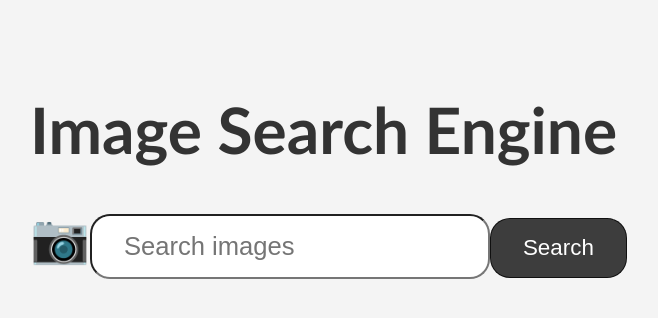
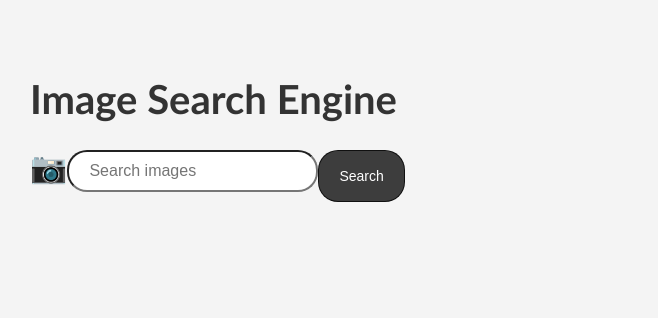
Before and after one commit to AVu120/image-search-engine, a React app in the folder client/: page / in a window 1280 px wide. Shown: the top 318 px of the page, without its empty margins (150-808 px from the left). Built offline with nearby package versions, Linux system fonts and the light colour scheme.

Commit message:
Restyled image list.

```diff
--- a/client/src/App.css
+++ b/client/src/App.css
@@ -2,4 +2,5 @@
   box-sizing: border-box;
   background-color: rgb(244, 244, 244);
   color: #333;
+  font-size: 10px;
 }
--- a/client/src/pages/Search.js
+++ b/client/src/pages/Search.js
@@ -30,10 +30,15 @@ const Search = () => {
     <div className={css.search}>
       <div className={css.container}>
         <h1 className={css.title}>Image Search Engine</h1>
-        <form onSubmit={(e) => queryImages(e)}>
-          <label className={css.inputLabel}> 📷</label>
+        <>
+          <form className={css.form} onSubmit={(e) => queryImages(e)}>
+            <label className={css.inputLabel} htmlFor="query">
+              {" "}
+              📷
+            </label>
             <input
               type="text"
+              name="query"
               className={css.input}
               placeholder="Search images"
               value={query}
@@ -44,12 +49,12 @@ const Search = () => {
               Search
             </button>
           </form>
-      </div>
+
           <div className={css.card_list}>
             {(images || []).map((image) => (
-          <div className={css.card}>
+              <div className={css.card} key={image.id}>
                 <img
-              className="card_image"
+                  className={css.card_image}
                   alt={image.alt_description}
                   src={image.urls.full}
                   width="50%"
@@ -58,6 +63,8 @@ const Search = () => {
               </div>
             ))}
           </div>
+        </>
+      </div>
     </div>
   );
 };
--- a/client/src/pages/Search.module.css
+++ b/client/src/pages/Search.module.css
@@ -13,6 +13,11 @@
   font-size: 4rem;
   font-family: "Gill Sans", "Gill Sans MT", "Calibri", "Trebuchet MS",
     sans-serif;
+}
+
+.form {
+  display: flex;
+  margin-bottom: 1rem;
 }
 
 .inputLabel {
```
Lines whose indentation alone changed are shown as unchanged.
